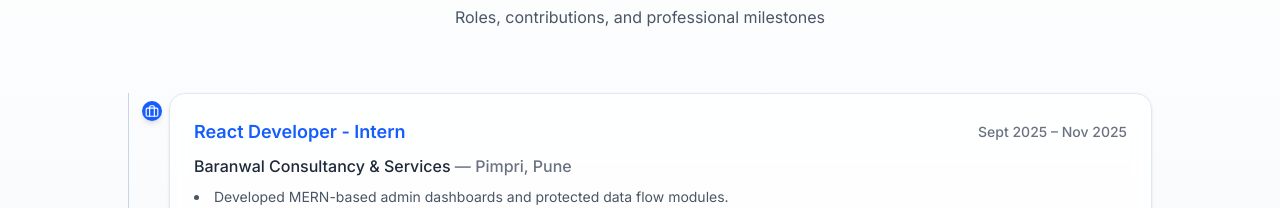
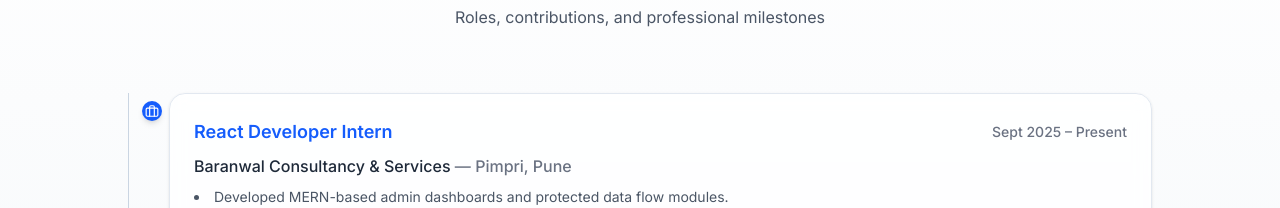
Before and after one commit to RB1600/Portfolio_React, a React (Vite) app: page / in a window 1280 px wide. Shown: the part 1486-1694 px from the top of the page. Built offline with nearby package versions, Linux system fonts and the light colour scheme.

Commit message:
experience month change

```diff
--- a/src/data/experience.js
+++ b/src/data/experience.js
@@ -1,9 +1,9 @@
 export const experience = [
     {
         id: 1,
-        role: "React Developer - Intern",
+        role: "React Developer Intern",
         company: "Baranwal Consultancy & Services",
-        period: "Sept 2025 – Nov 2025",
+        period: "Sept 2025 – Present",
         location: "Pimpri, Pune",
         responsibilities: [
             "Developed MERN-based admin dashboards and protected data flow modules.",
```
Also changed, not shown: src/assets/projects/choloKhelne.png (added).
